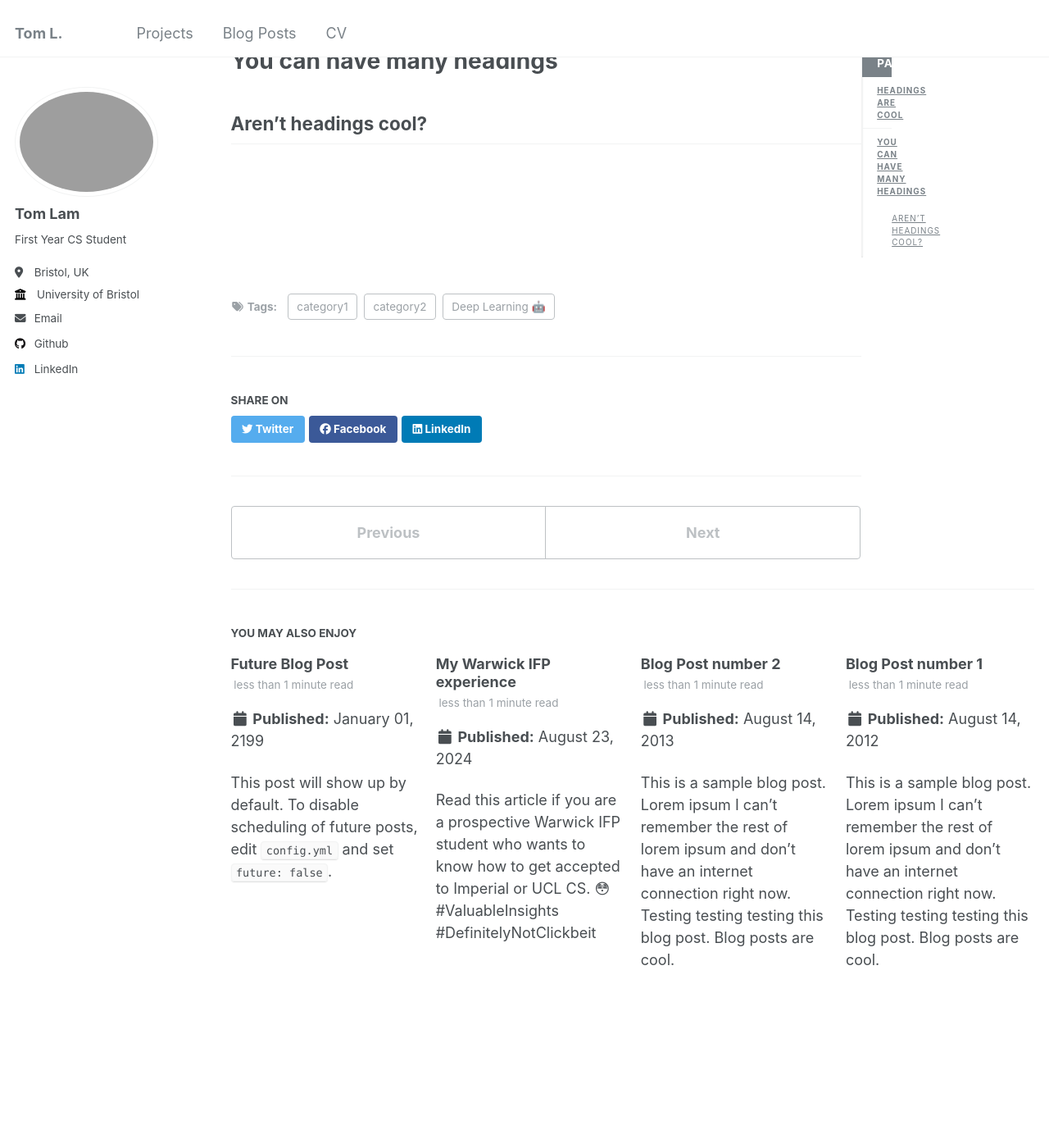
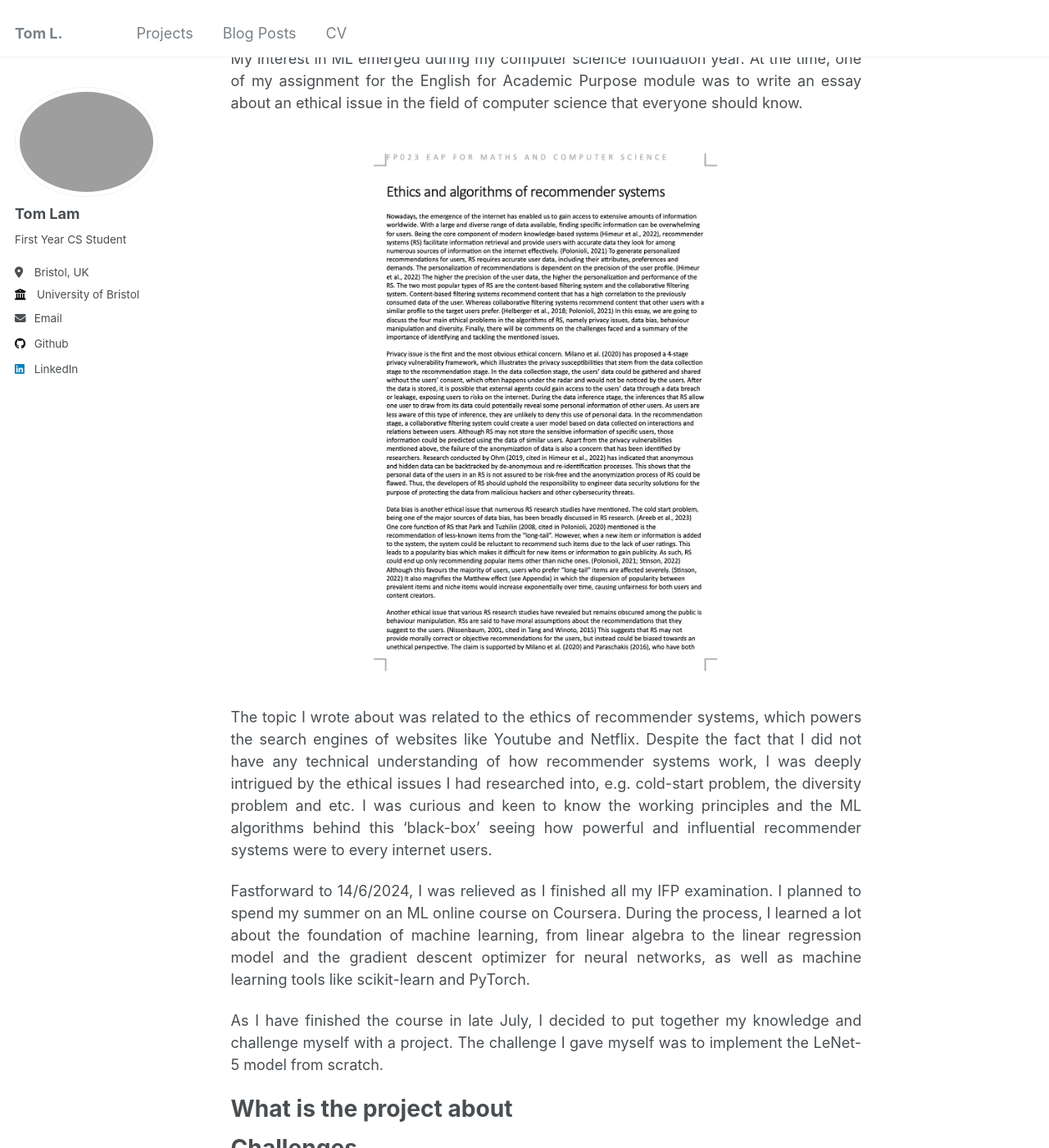
Before and after one commit to T0mLam/t0mlam.github.io, a Jekyll site: the page built from _posts/2024-08-22-my-first-ml-project.md, in a window 1280 px wide and 1400 px high, scrolled down 297 px. Shown: the whole window at 82% size. Built offline with Jekyll 4.4.1, drawn with Linux system fonts in a browser that asks for light colours; some of the changed text lies outside the part shown.

Commit message:
update My First ML Project

```diff
--- a/_posts/2012-08-14-blog-post-1.md
+++ /dev/null
@@ -1,20 +0,0 @@
----
-title: 'Blog Post number 1'
-date: 2012-08-14
-permalink: /posts/2012/08/blog-post-1/
-tags:
-  - cool posts
-  - category1
-  - category2
----
-
-This is a sample blog post. Lorem ipsum I can't remember the rest of lorem ipsum and don't have an internet connection right now. Testing testing testing this blog post. Blog posts are cool.
-
-Headings are cool
-======
-
-You can have many headings
-======
-
-Aren't headings cool?
-------
--- a/_posts/2013-08-14-blog-post-2.md
+++ /dev/null
@@ -1,20 +0,0 @@
----
-title: 'Blog Post number 2'
-date: 2013-08-14
-permalink: /posts/2013/08/blog-post-2/
-tags:
-  - cool posts
-  - category1
-  - category2
----
-
-This is a sample blog post. Lorem ipsum I can't remember the rest of lorem ipsum and don't have an internet connection right now. Testing testing testing this blog post. Blog posts are cool.
-
-Headings are cool
-======
-
-You can have many headings
-======
-
-Aren't headings cool?
-------
--- a/_posts/2024-08-22-my-first-ml-project.md
+++ b/_posts/2024-08-22-my-first-ml-project.md
@@ -2,22 +2,24 @@
 title: 'My First ML Project 👨🏻‍💻🤖 (sort of)'
 date: 2024-08-22
 permalink: /posts/2024/08/my-first-ml-project/
-toc: true
 tags:
   - Deep Learning 🤖
-  - category1
-  - category2
 ---
 
 It is about everything interesting and challenging during the process of building my [LeNet-5 From Scratch](https://t0mlam.github.io/projects/) project. Please lower your expectation before clicking in. 😬🫣
 
-{% include toc %}
+# How I got started in machine learning
 
-Headings are cool
-======
+My interest in ML emerged during my computer science foundation year. At the time, one of my assignment for the English for Academic Purpose module was to write an essay about an ethical issue in the field of computer science that everyone should know.
 
-You can have many headings
-======
+<img src='/images/projects/my-first-ml-project/eap_essay.png' style='width: 65%; margin: -20px auto; display: block;'>
 
-Aren't headings cool?
-------
+The topic I wrote about was related to the ethics of recommender systems, which powers the search engines of websites like Youtube and Netflix. Despite the fact that I did not have any technical understanding of how recommender systems work, I was deeply intrigued by the ethical issues I had researched into, e.g. cold-start problem, the diversity problem and etc. I was curious and keen to know the working principles and the ML algorithms behind this 'black-box' seeing how powerful and influential recommender systems were to every internet users.
+
+Fastforward to 14/6/2024, I was relieved as I finished all my IFP examination. I planned to spend my summer on an ML online course on Coursera. During the process, I learned a lot about the foundation of machine learning, from linear algebra to the linear regression model and the gradient descent optimizer for neural networks, as well as machine learning tools like scikit-learn and PyTorch.
+
+As I have finished the course in late July, I decided to put together my knowledge and challenge myself with a project. The challenge I gave myself was to implement the LeNet-5 model from scratch.
+
+# What is the project about
+
+# Challenges
--- a/_posts/2024-08-23-my-warwick-ifp-experience.md
+++ b/_posts/2024-08-23-my-warwick-ifp-experience.md
@@ -1,8 +1,7 @@
 ---
-title: 'My Warwick IFP experience'
+title: 'My Warwick IFP Experience'
 date: 2024-08-23
-permalink: /posts/2014/08/blog-post-3/
-toc: true
+permalink: /posts/2024/08/my-warwick-ifp-experience/
 tags:
   - Study Abroad
 ---
--- /dev/null
+++ b/_posts/2024-08-26-practicing-pytorch-and-image-segmentation.md
@@ -0,0 +1,19 @@
+---
+title: 'Practicing PyTorch 🐍🔦 and Image Segmentation 🌁'
+date: 2024-08-26
+permalink: /posts/2024/08/practicing-pytorch-and-image-segmentation/
+tags:
+  - Deep Learning 🤖
+  - PyTorch
+---
+
+`Beginner ML project = Load Dataset + model.fit() + model.predict() + Classification Report`
+
+Headings are cool
+======
+
+You can have many headings
+======
+
+Aren't headings cool?
+------
--- a/_posts/2199-01-01-future-post.md
+++ /dev/null
@@ -1,11 +0,0 @@
----
-title: 'Future Blog Post'
-date: 2199-01-01
-permalink: /posts/2012/08/blog-post-4/
-tags:
-  - cool posts
-  - category1
-  - category2
----
-
-This post will show up by default. To disable scheduling of future posts, edit `config.yml` and set `future: false`.
```
Also changed, not shown: _pages/projects.md (+15 -6 lines), images/projects/my-first-ml-project/eap_essay.png (added).
